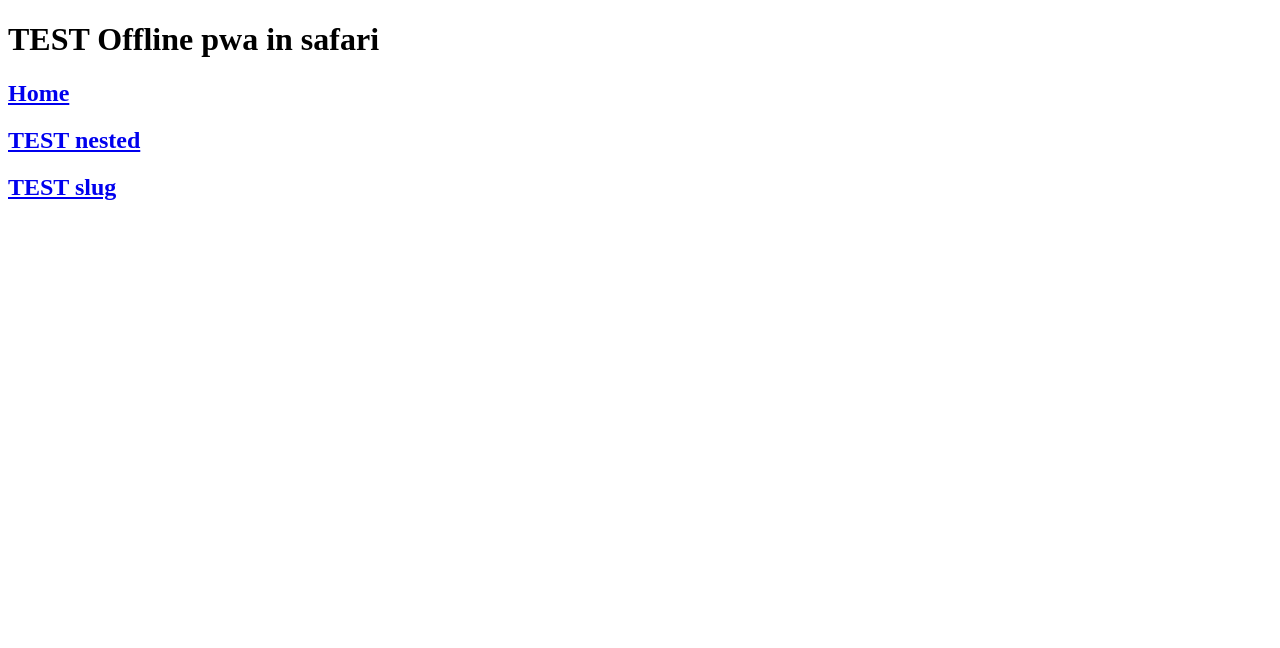
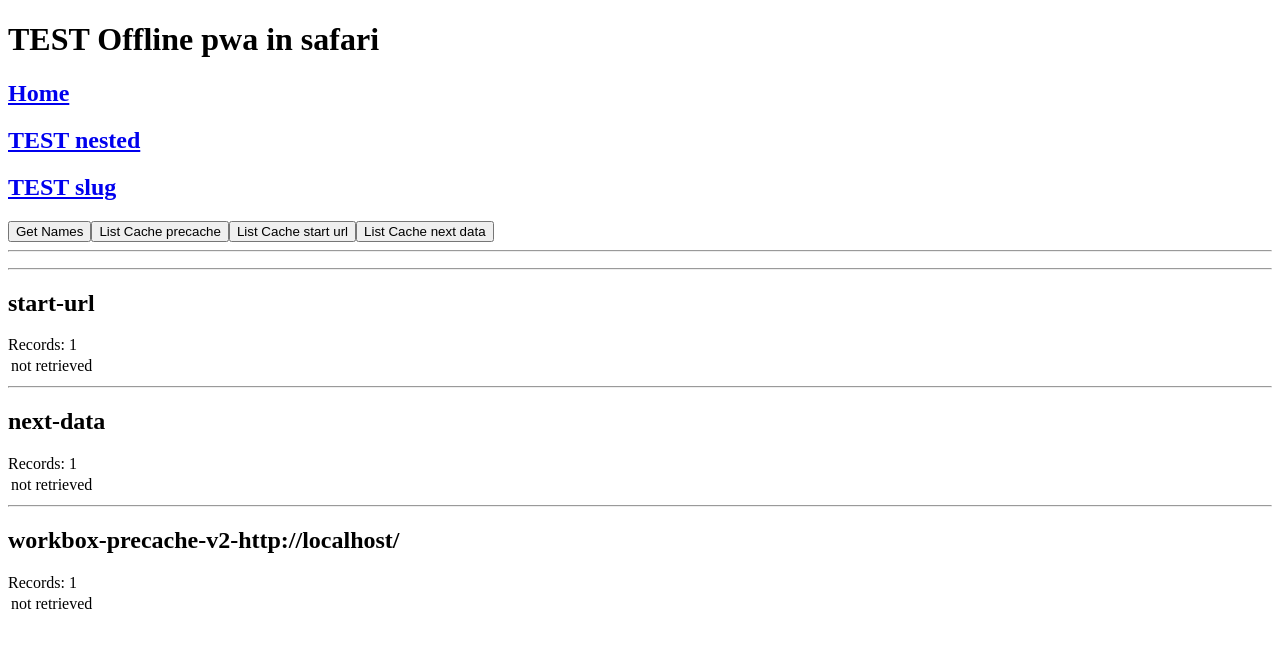
Before and after one commit to kellypacker/kellys-pwa, a Next.js app: page /test in a window 1280 px wide. Shown: the top 648 px of the page. Built offline with nearby package versions, Linux system fonts and the light colour scheme.

Commit message:
Make cache dispaly a component

```diff
--- /dev/null
+++ b/components/cache-display.js
@@ -0,0 +1,128 @@
+import { useEffect, useState } from "react";
+
+function CacheDisplay() {
+    const [cacheNames, setCacheNames] = useState();
+    const [cacheStartUrl, setCacheStartUrl] = useState(['not retrieved']);
+    const [cacheNextData, setCacheNextData] = useState(['not retrieved']);
+    const [cache, setCache] = useState(['not retrieved']);
+    const [mainCacheName, setMainCacheName] = useState();
+
+    const handleClear = (e) => {
+      e.preventDefault();
+      window.workbox.messageSW({
+        command: 'log',
+        message: 'clear cache',
+        action: 'CLEAR_CACHE',
+      });
+    };
+    useEffect(() => {
+      if (location) {
+        setMainCacheName(`workbox-precache-v2-${location.origin}/`);
+      }
+    }, []);
+
+    useEffect(() => {
+      // Listen to the response
+      navigator.serviceWorker.onmessage = (event) => {
+        if (event.data.type === 'RETURN_CACHE_NAMES') {
+          setCacheNames(event.data.payload);
+        }
+        if (event.data.type === 'RETURN_CACHE') {
+          setCache(event.data.payload);
+        }
+        if (event.data.type === 'RETURN_CACHE_START_URL') {
+          setCacheStartUrl(event.data.payload);
+        }
+        if (event.data.type === 'RETURN_CACHE_NEXT_DATA') {
+          setCacheNextData(event.data.payload);
+        }
+      };
+
+    }, []);
+
+    const handleGetCacheNames = async () => {
+      window.workbox.messageSW({
+        command: 'log',
+        message: 'get cache names',
+        action: 'GET_CACHE_NAMES',
+      });
+    };
+
+    const handleGetCache = async () => {
+      window.workbox.messageSW({
+        command: 'log',
+        message: 'get cache',
+        action: 'GET_CACHE',
+      });
+    };
+    const handleGetCacheStartUrl = async () => {
+      window.workbox.messageSW({
+        command: 'log',
+        message: 'get cache start url',
+        action: 'GET_CACHE_START_URL',
+      });
+    };
+    const handleGetCacheNextData = async () => {
+      window.workbox.messageSW({
+        command: 'log',
+        message: 'get cache next data',
+        action: 'GET_CACHE_NEXT_DATA',
+      });
+    };
+
+    return (
+        <>
+            {/* <button onClick={handleClear}>Clear Cache</button> */}
+            <button onClick={handleGetCacheNames}>Get Names</button>
+            <button onClick={handleGetCache}>List Cache precache</button>
+            <button onClick={handleGetCacheStartUrl}>List Cache start url</button>
+            <button onClick={handleGetCacheNextData}>List Cache next data</button>
+            <hr />
+            <div>
+                <ul>
+                    {cacheNames && cacheNames.map(name => (
+                        <li>{name}</li>
+                    ))}
+                </ul>
+            </div>
+            <hr />
+
+            <div>
+                <h2>start-url</h2>
+                {cacheStartUrl && `Records: ${cacheStartUrl.length}`}
+                <table><tbody>
+                    {cacheStartUrl && cacheStartUrl.map(url => (
+                        <tr key={url}><td>{url}</td></tr>
+                    ))}
+                </tbody>
+                </table>
+            </div>
+            <hr />
+
+            <div>
+                <h2>next-data</h2>
+                {cacheNextData && `Records: ${cacheNextData.length}`}
+                <table><tbody>
+                    {cacheNextData && cacheNextData.map(url => (
+                        <tr key={url}><td>{url}</td></tr>
+                    ))}
+                </tbody>
+                </table>
+            </div>
+            <hr />
+
+            <div>
+                <h2>{mainCacheName}</h2>
+                {cache && `Records: ${cache.length}`}
+                <table><tbody>
+                    {cache && cache.map(url => (
+                        <tr key={url}><td>{url}</td></tr>
+                    ))}
+                </tbody>
+                </table>
+            </div>
+        </>
+    )
+}
+
+export default CacheDisplay
--- a/pages/test.js
+++ b/pages/test.js
@@ -1,4 +1,5 @@
 import Link from "next/link";
+import CacheDisplay from "../components/cache-display";
 
 export default function Test() {
     return (
@@ -15,6 +16,8 @@ export default function Test() {
                 <Link href="/[slug]" as="/test-slug">TEST slug</Link>
             </h2>
 
+            <CacheDisplay />
+
         </>
     )
 }
```
Also changed, not shown: pages/index.js (+2 -49 lines).
